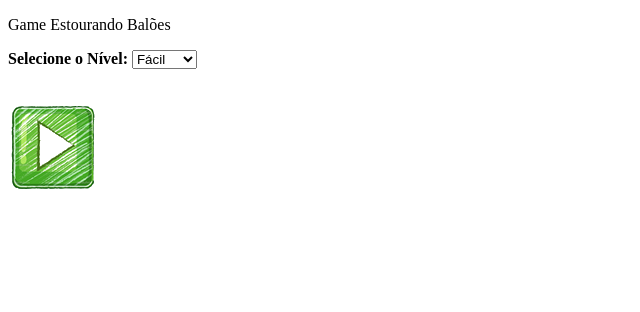
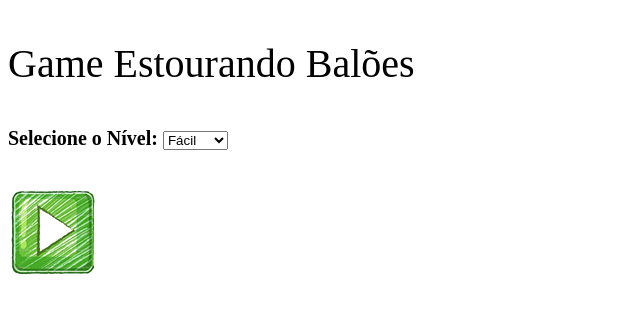
Before and after one commit to emecode/emecode.github.io, a plain HTML site: page index.html in a window 1280 px wide. Shown: the whole page, without its empty margins (0-640 px from the left). Drawn offline with Linux system fonts and the light colour scheme.

Commit message:
formatando 8

```diff
--- a/index.html
+++ b/index.html
@@ -19,10 +19,10 @@
 
 	<body>
 		<div>
-			<p style="font-size: 40px font-color: green font-family: arial">
+			<p style="font-size: 40px">
 				Game Estourando Balões
 			</p>
-			<p style="font-size: 20px font-color: gray font-family: arial">
+			<p style="font-size: 20px">
 				<b>Selecione o Nível: </b>
 				<select id="nivel_jogo">
 					<option value="1">Fácil</option>
```
